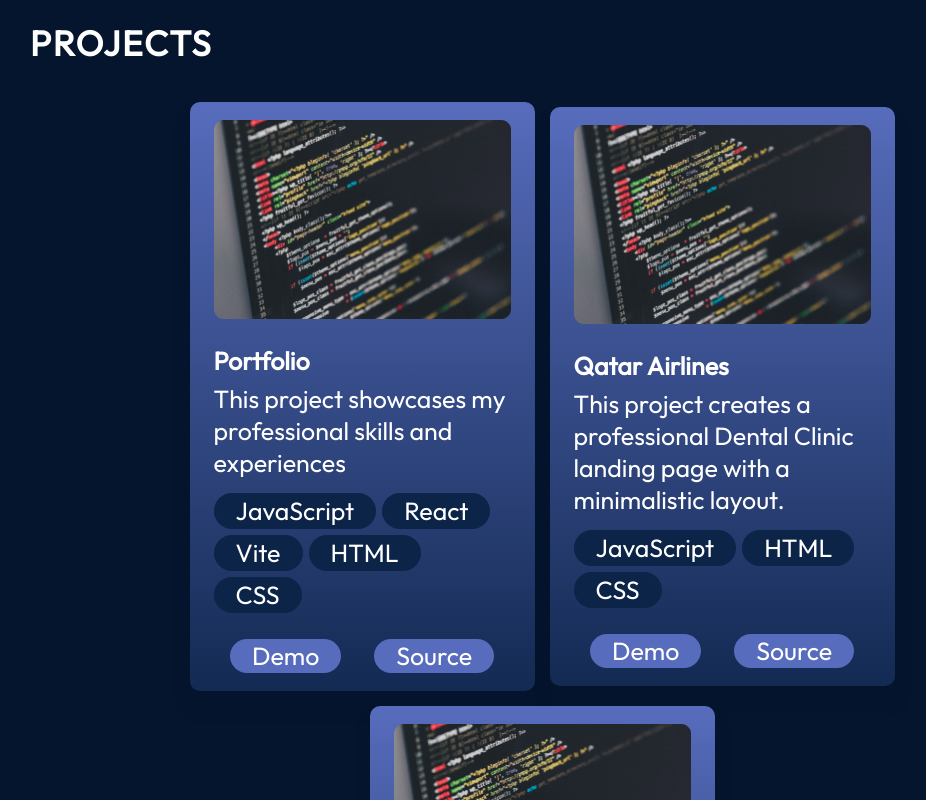
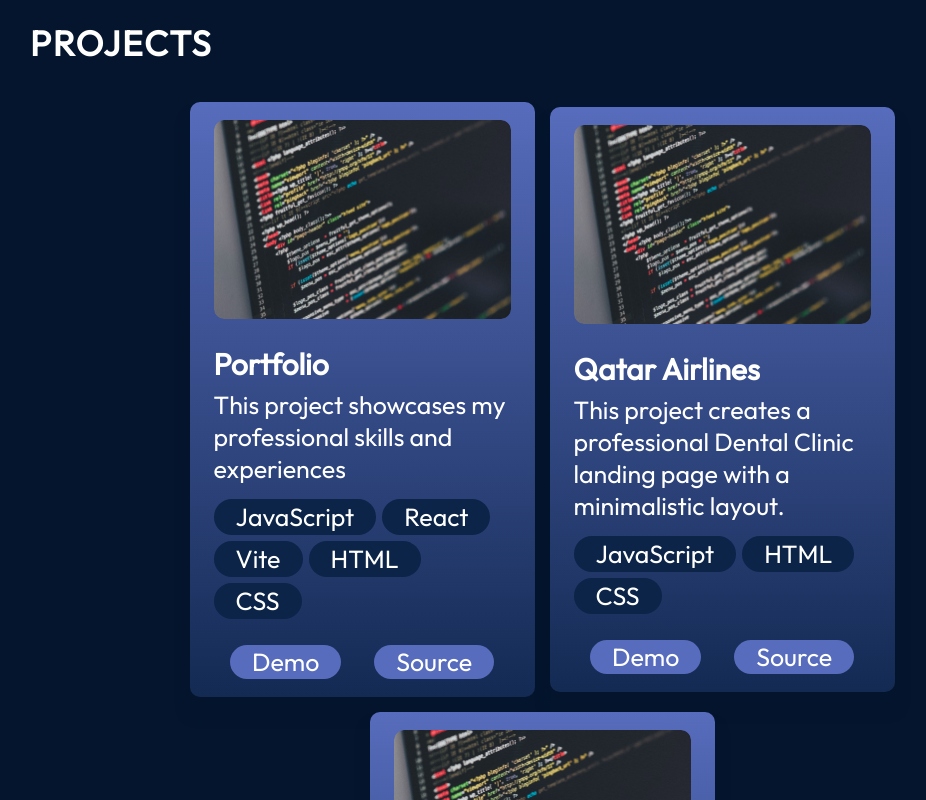
Before and after one commit to re-sha/portfolio, a React (Vite) app in the folder react-portfolio/: page / in a window 1280 px wide. Shown: the part 2340-3140 px from the top of the page, without its empty margins (98-1024 px from the left). Built offline with nearby package versions, Linux system fonts and the light colour scheme.

Commit message:
edit styling for card image

```diff
--- a/react-portfolio/src/components/Projects/ProjectCard.module.css
+++ b/react-portfolio/src/components/Projects/ProjectCard.module.css
@@ -12,17 +12,18 @@
 
 .image {
     margin-bottom: 26px;
+    border-radius: 10px;
 }
 
 .title {
-    font-size: 25px;
-    font-weight: 700;
+    font-size: 30px;
+    font-weight: bolder;
 }
 
 .description {
     margin-top: 6px;
     font-size: 25px;
-    font-weight: 400;
+    font-weight:lighter;
 }
 
 .skills {
```
